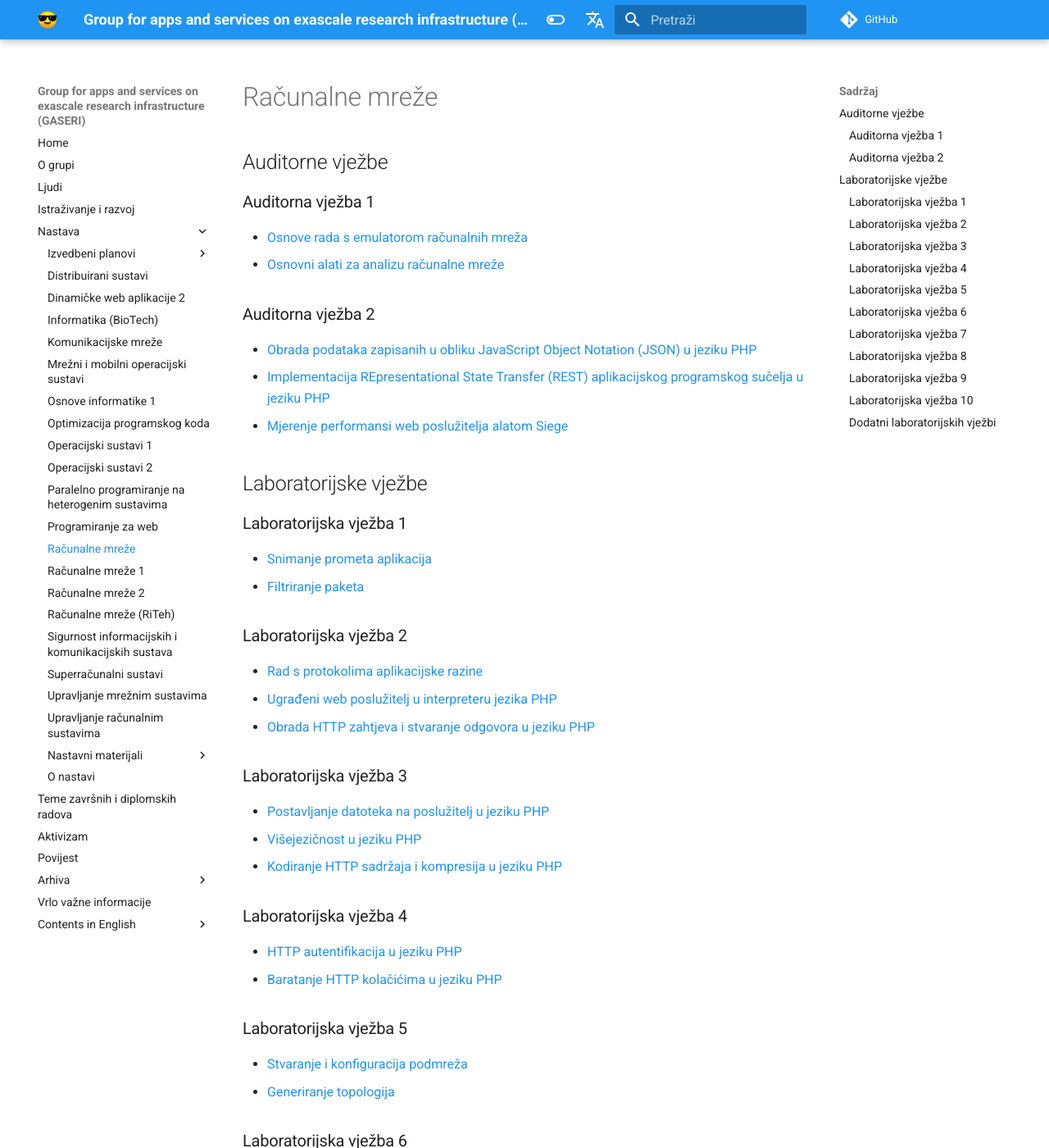
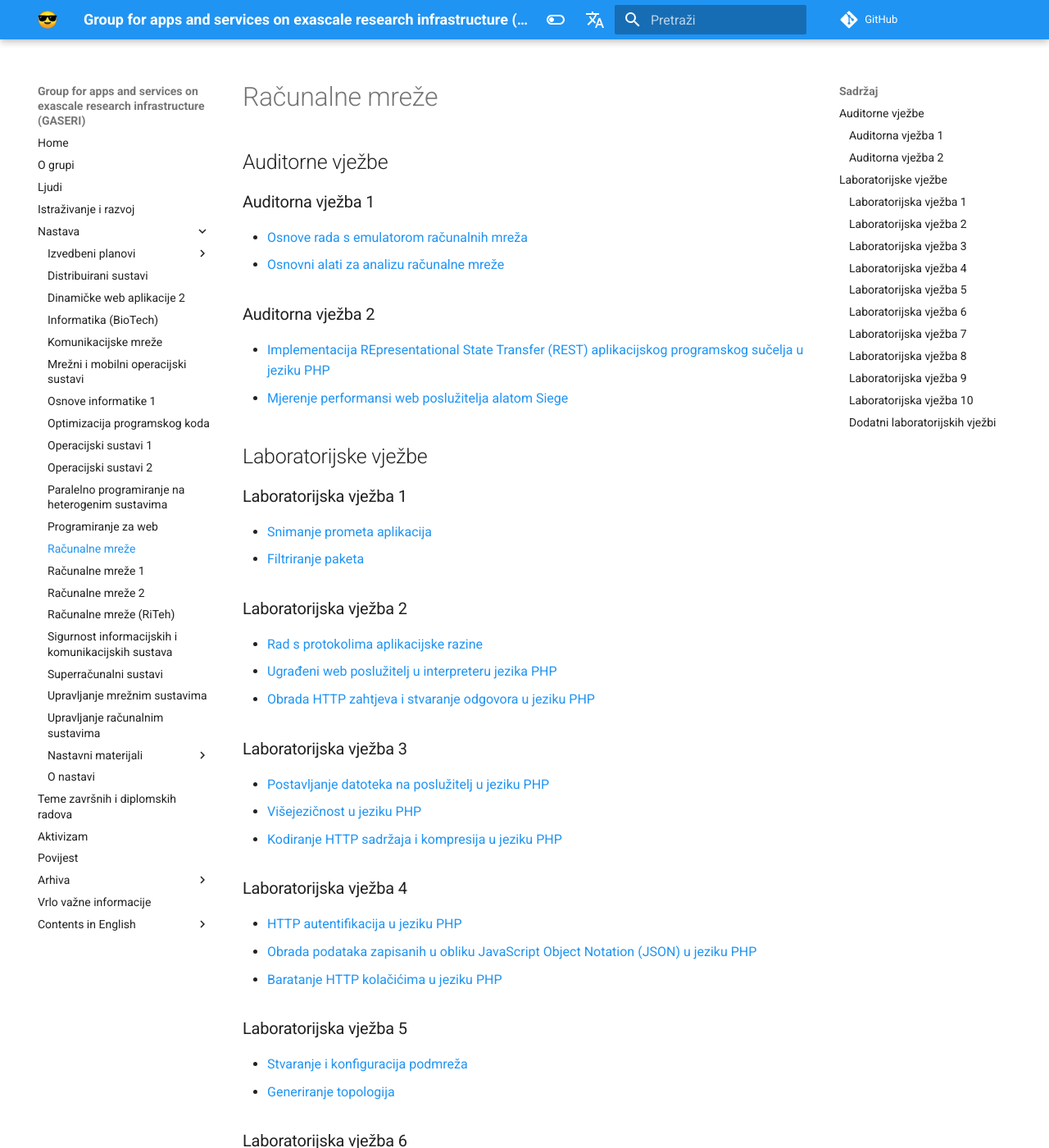
Before and after one commit to gaseri/website, an MkDocs documentation site: the page built from docs/hr/nastava/kolegiji/RM.md, in a window 1280 px wide and 1400 px high. Shown: the whole window at 82% size. Built offline with MkDocs 1.6.1 and Material for MkDocs 9.7.7, drawn with Linux system fonts in a browser that asks for light colours; comment, search, counter and statistics services are not loaded; part of the change alters nothing that is shown.

```diff
--- a/docs/hr/nastava/kolegiji/RM.md
+++ b/docs/hr/nastava/kolegiji/RM.md
@@ -9,7 +9,6 @@
 
 ### Auditorna vježba 2
 
-- [Obrada podataka zapisanih u obliku JavaScript Object Notation (JSON) u jeziku PHP](../materijali/php-json.md)
 - [Implementacija REpresentational State Transfer (REST) aplikacijskog programskog sučelja u jeziku PHP](../materijali/php-rest.md)
 - [Mjerenje performansi web poslužitelja alatom Siege](../materijali/siege-mjerenje-performansi-web-posluzitelja.md)
 
@@ -35,6 +34,7 @@
 ### Laboratorijska vježba 4
 
 - [HTTP autentifikacija u jeziku PHP](../materijali/php-http-auth.md)
+- [Obrada podataka zapisanih u obliku JavaScript Object Notation (JSON) u jeziku PHP](../materijali/php-json.md)
 - [Baratanje HTTP kolačićima u jeziku PHP](../materijali/php-cookies.md)
 
 ### Laboratorijska vježba 5
```
